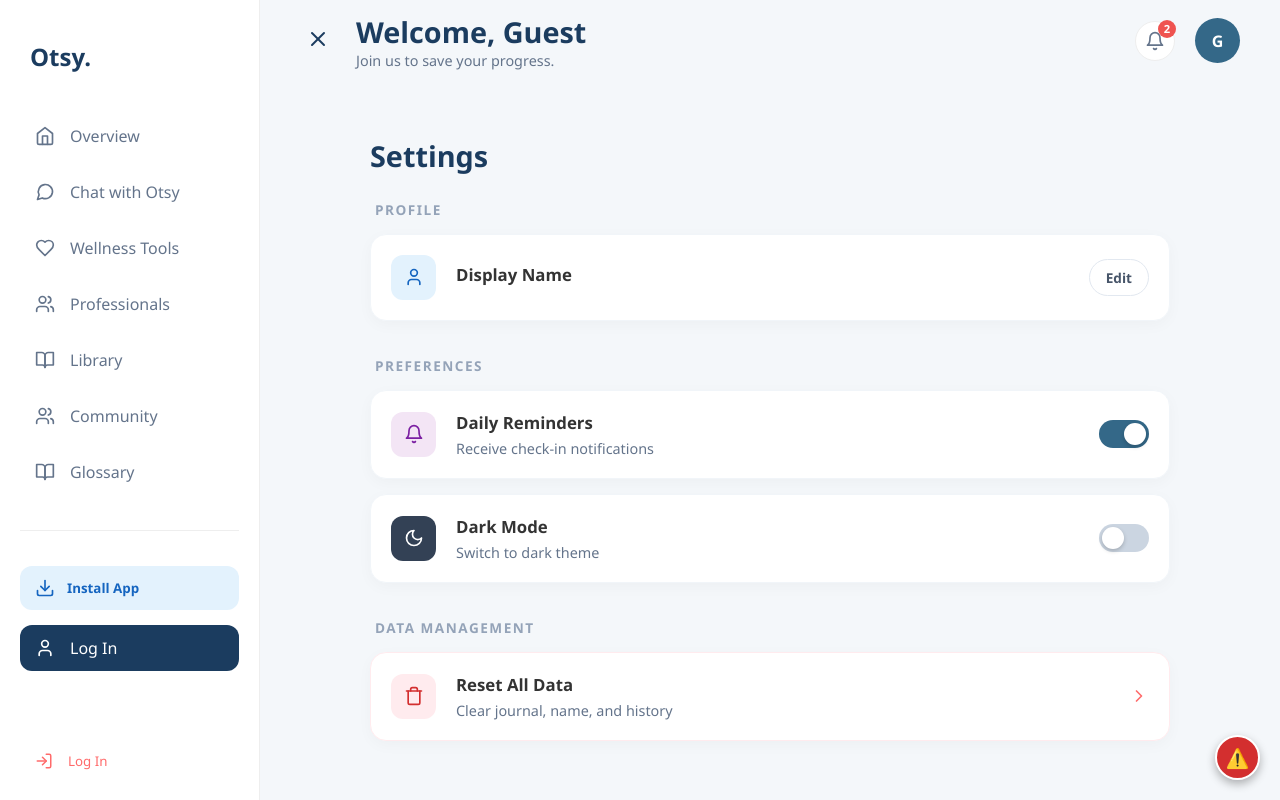
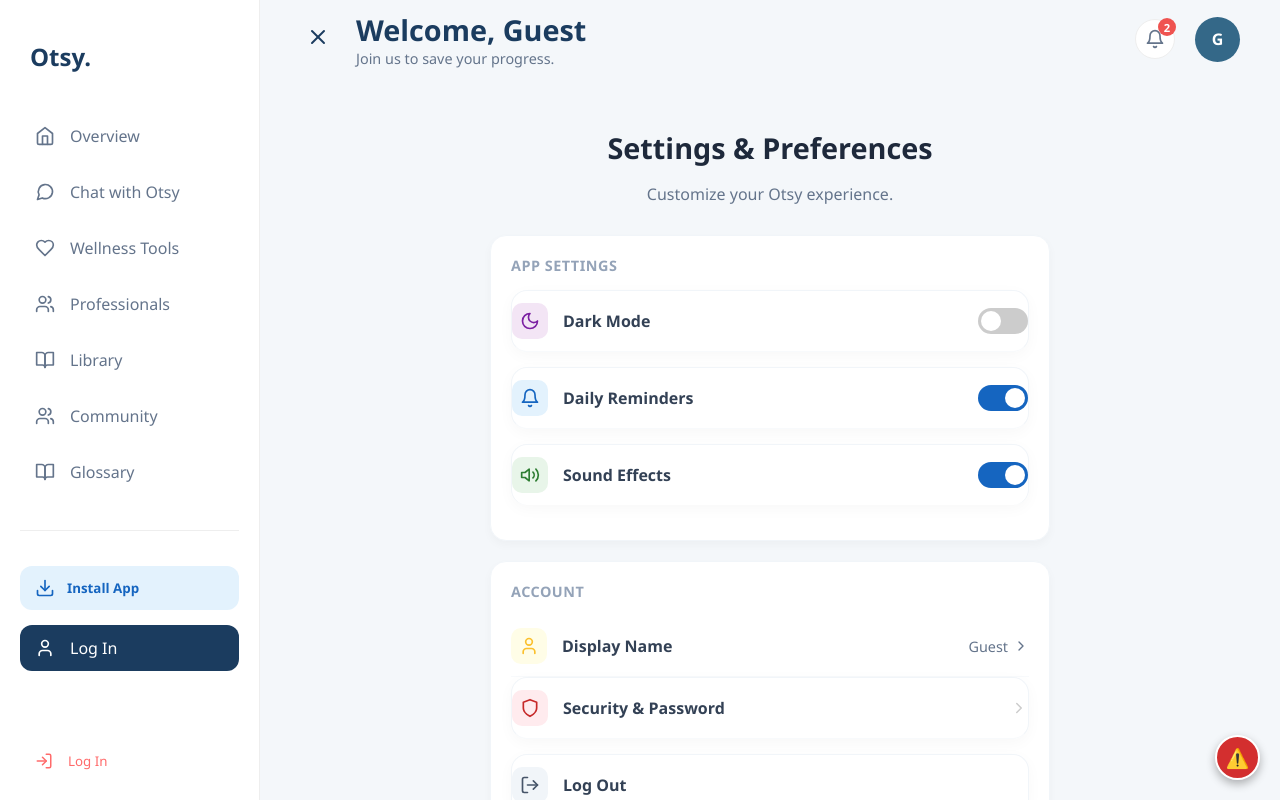
Before and after one commit to DevD-world/otsy-wellness-app, a React (Create React App) app: page /dashboard/settings in a window 1280 px wide. Built offline with nearby package versions, Linux system fonts and the light colour scheme.

Commit message:
Add settings page, dark mode toggle, and final polish

```diff
--- a/src/pages/Settings.css
+++ b/src/pages/Settings.css
@@ -141,7 +141,83 @@
   background: #fffafa;
 }
 
+
 @keyframes fadeIn {
   from { opacity: 0; transform: translateY(10px); }
   to { opacity: 1; transform: translateY(0); }
 }
+
+.settings-container { max-width: 600px; margin: 0 auto; padding: 20px; }
+.settings-header { text-align: center; margin-bottom: 30px; }
+.settings-header h2 { margin: 0; color: #1e293b; }
+.settings-header p { color: #64748b; }
+
+.settings-grid { display: flex; flex-direction: column; gap: 20px; }
+
+.settings-card {
+  background: white; border-radius: 16px; padding: 20px;
+  box-shadow: 0 4px 10px rgba(0,0,0,0.03); border: 1px solid #f1f5f9;
+}
+.settings-card h3 {
+  margin: 0 0 15px 0; font-size: 0.9rem; text-transform: uppercase;
+  color: #94a3b8; font-weight: 700; letter-spacing: 0.5px;
+}
+
+.setting-item {
+  display: flex; justify-content: space-between; align-items: center;
+  padding: 12px 0; border-bottom: 1px solid #f8fafc;
+}
+.setting-item:last-child { border-bottom: none; }
+
+.setting-label { display: flex; align-items: center; gap: 15px; font-weight: 600; color: #334155; }
+.icon-bg {
+  width: 36px; height: 36px; border-radius: 10px; display: flex; align-items: center; justify-content: center;
+}
+.icon-bg.purple { background: #f3e5f5; color: #7b1fa2; }
+.icon-bg.blue { background: #e3f2fd; color: #1565c0; }
+.icon-bg.green { background: #e8f5e9; color: #2e7d32; }
+.icon-bg.gold { background: #fffde7; color: #fbc02d; }
+.icon-bg.red { background: #ffebee; color: #c62828; }
+.icon-bg.gray { background: #f1f5f9; color: #475569; }
+
+/* Clickable items */
+.setting-item.clickable { cursor: pointer; transition: 0.2s; }
+.setting-item.clickable:hover { background: #f8fafc; padding-left: 10px; padding-right: 10px; border-radius: 8px; margin: 0 -10px; }
+.setting-item.logout { color: #c62828; }
+
+/* ACCOUNT EDIT */
+.account-edit-row {
+  display: flex; justify-content: space-between; align-items: center; padding: 12px 0; border-bottom: 1px solid #f8fafc;
+}
+.value-text { color: #64748b; font-size: 0.9rem; display: flex; align-items: center; gap: 5px; cursor: pointer; }
+.edit-input-group { display: flex; gap: 10px; }
+.edit-input-group input { padding: 5px 10px; border: 1px solid #ddd; border-radius: 8px; width: 120px; }
+.edit-input-group button { background: #1565c0; color: white; border: none; padding: 5px 10px; border-radius: 8px; cursor: pointer; }
+
+/* SWITCH TOGGLE CSS */
+.switch { position: relative; display: inline-block; width: 50px; height: 26px; }
+.switch input { opacity: 0; width: 0; height: 0; }
+.slider {
+  position: absolute; cursor: pointer; top: 0; left: 0; right: 0; bottom: 0;
+  background-color: #ccc; transition: .4s; border-radius: 34px;
+}
+.slider:before {
+  position: absolute; content: ""; height: 20px; width: 20px; left: 3px; bottom: 3px;
+  background-color: white; transition: .4s; border-radius: 50%;
+}
+input:checked + .slider { background-color: #1565c0; }
+input:checked + .slider:before { transform: translateX(24px); }
+
+/* TOAST */
+.toast-msg {
+  position: fixed; bottom: 80px; left: 50%; transform: translateX(-50%);
+  background: #333; color: white; padding: 10px 20px; border-radius: 30px;
+  animation: fadeIn 0.3s ease;
+}
+
+/* DARK MODE GLOBAL OVERRIDES */
+body.dark-mode { background: #121212; color: #f1f5f9; }
+body.dark-mode .settings-card, body.dark-mode .dashboard-container, body.dark-mode .sidebar { background: #1e1e1e; border-color: #333; color: white; }
+body.dark-mode h1, body.dark-mode h2, body.dark-mode h3 { color: #f1f5f9; }
+body.dark-mode .setting-label { color: #e2e8f0; }
+body.dark-mode .value-text { color: #94a3b8; }
--- a/src/pages/Settings.js
+++ b/src/pages/Settings.js
@@ -1,101 +1,156 @@
 import React, { useState, useEffect } from 'react';
-import { User, Trash, Bell, Moon, ChevronRight, Save, X } from 'lucide-react'; // Add Save, X
+import { Moon, Sun, Bell, Volume2, Shield, User, ChevronRight, LogOut, Save } from 'lucide-react';
+import { useNavigate } from 'react-router-dom';
 import './Settings.css';
 
+// FIREBASE
+import { auth, db } from '../firebase';
+import { updateProfile, updatePassword } from "firebase/auth";
+import { doc, updateDoc } from "firebase/firestore";
+
 const Settings = () => {
-  const [name, setName] = useState('');
-  const [isEditing, setIsEditing] = useState(false); // NEW STATE
-  const [tempName, setTempName] = useState(''); // NEW STATE
+  const navigate = useNavigate();
+  const [user, setUser] = useState(auth.currentUser);
 
+  // Preferences State
+  const [darkMode, setDarkMode] = useState(false);
+  const [notifications, setNotifications] = useState(true);
+  const [sound, setSound] = useState(true);
+
+  // Profile Edit State
+  const [displayName, setDisplayName] = useState(user?.displayName || '');
+  const [isEditing, setIsEditing] = useState(false);
+  const [status, setStatus] = useState('');
+
+  // 1. Load Saved Preferences (from LocalStorage for now)
   useEffect(() => {
-    const data = localStorage.getItem('otsy_user');
-    if (data) {
-      const parsed = JSON.parse(data);
-      setName(parsed.name);
-      setTempName(parsed.name);
-    }
+    const savedDark = localStorage.getItem('otsy_dark_mode') === 'true';
+    setDarkMode(savedDark);
+    if(savedDark) document.body.classList.add('dark-mode');
   }, []);
 
-  // NEW: Save Logic
-  const handleSaveName = () => {
-    const data = JSON.parse(localStorage.getItem('otsy_user') || '{}');
-    data.name = tempName;
-    localStorage.setItem('otsy_user', JSON.stringify(data));
-    setName(tempName);
-    setIsEditing(false);
-    // Reload to update header across app
-    window.location.reload();
+  // 2. Toggle Dark Mode
+  const toggleDarkMode = () => {
+    const newVal = !darkMode;
+    setDarkMode(newVal);
+    localStorage.setItem('otsy_dark_mode', newVal);
+
+    if(newVal) document.body.classList.add('dark-mode');
+    else document.body.classList.remove('dark-mode');
   };
 
-  const clearAllData = () => {
-    if (window.confirm("This will reset Otsy completely. Are you sure?")) {
-      localStorage.clear();
-      window.location.href = "/";
+  // 3. Update Profile Name
+  const handleSaveProfile = async () => {
+    if(!user) return;
+    setStatus('Saving...');
+    try {
+      await updateProfile(user, { displayName: displayName });
+      // Also update in Firestore if user exists there
+      const userRef = doc(db, "users", user.uid);
+      await updateDoc(userRef, { displayName: displayName }).catch(e => console.log("No firestore doc yet"));
+
+      setStatus('Saved!');
+      setIsEditing(false);
+    } catch (e) {
+      console.error(e);
+      setStatus('Error');
     }
+    setTimeout(() => setStatus(''), 2000);
   };
 
-  const toggleDarkMode = () => { document.body.classList.toggle('dark-mode'); };
+  // 4. Reset Password
+  const handlePasswordReset = () => {
+    if(!user) return;
+    navigate('/auth'); // Usually you'd send a reset email here
+    alert("For security, please log out and use 'Forgot Password' on the login screen.");
+  };
 
   return (
     <div className="settings-container">
-      <h2>Settings</h2>
+      <div className="settings-header">
+        <h2>Settings & Preferences</h2>
+        <p>Customize your Otsy experience.</p>
+      </div>
 
-      <div className="settings-section">
-        <h3>Profile</h3>
-        <div className="setting-item">
-          <div className="icon-bg blue"><User size={20}/></div>
+      <div className="settings-grid">
 
-          <div className="setting-info">
-            <h4>Display Name</h4>
-            {/* TOGGLE BETWEEN INPUT AND TEXT */}
+        {/* SECTION 1: APP PREFERENCES */}
+        <div className="settings-card">
+          <h3>App Settings</h3>
+
+          <div className="setting-item">
+            <div className="setting-label">
+              <div className="icon-bg purple"><Moon size={20}/></div>
+              <span>Dark Mode</span>
+            </div>
+            <label className="switch">
+              <input type="checkbox" checked={darkMode} onChange={toggleDarkMode}/>
+              <span className="slider round"></span>
+            </label>
+          </div>
+
+          <div className="setting-item">
+            <div className="setting-label">
+              <div className="icon-bg blue"><Bell size={20}/></div>
+              <span>Daily Reminders</span>
+            </div>
+            <label className="switch">
+              <input type="checkbox" checked={notifications} onChange={() => setNotifications(!notifications)}/>
+              <span className="slider round"></span>
+            </label>
+          </div>
+
+          <div className="setting-item">
+            <div className="setting-label">
+              <div className="icon-bg green"><Volume2 size={20}/></div>
+              <span>Sound Effects</span>
+            </div>
+            <label className="switch">
+              <input type="checkbox" checked={sound} onChange={() => setSound(!sound)}/>
+              <span className="slider round"></span>
+            </label>
+          </div>
+        </div>
+
+        {/* SECTION 2: ACCOUNT */}
+        <div className="settings-card">
+          <h3>Account</h3>
+
+          <div className="account-edit-row">
+            <div className="setting-label">
+              <div className="icon-bg gold"><User size={20}/></div>
+              <span>Display Name</span>
+            </div>
             {isEditing ? (
-              <input
-                type="text"
-                value={tempName}
-                onChange={(e) => setTempName(e.target.value)}
-                className="edit-name-input"
-                autoFocus
-              />
+              <div className="edit-input-group">
+                <input value={displayName} onChange={(e) => setDisplayName(e.target.value)} />
+                <button onClick={handleSaveProfile}><Save size={16}/></button>
+              </div>
             ) : (
-              <p>{name}</p>
+              <span className="value-text" onClick={() => setIsEditing(true)}>
+                {displayName || 'Guest'} <ChevronRight size={16}/>
+              </span>
             )}
           </div>
 
-          {/* TOGGLE BUTTONS */}
-          {isEditing ? (
-            <div style={{display:'flex', gap:'5px'}}>
-              <button className="icon-btn-small green" onClick={handleSaveName}><Save size={16}/></button>
-              <button className="icon-btn-small grey" onClick={() => setIsEditing(false)}><X size={16}/></button>
+          <div className="setting-item clickable" onClick={handlePasswordReset}>
+            <div className="setting-label">
+              <div className="icon-bg red"><Shield size={20}/></div>
+              <span>Security & Password</span>
             </div>
-          ) : (
-            <button className="edit-btn" onClick={() => setIsEditing(true)}>Edit</button>
-          )}
+            <ChevronRight size={18} color="#ccc"/>
+          </div>
+
+          <div className="setting-item clickable logout" onClick={() => { auth.signOut(); navigate('/'); }}>
+            <div className="setting-label">
+              <div className="icon-bg gray"><LogOut size={20}/></div>
+              <span>Log Out</span>
+            </div>
+          </div>
         </div>
+
       </div>
-
-      {/* ... Rest of the settings page ... */}
-      <div className="settings-section">
-        <h3>Preferences</h3>
-        <div className="setting-item">
-          <div className="icon-bg purple"><Bell size={20}/></div>
-          <div className="setting-info"><h4>Daily Reminders</h4><p>Receive check-in notifications</p></div>
-          <div className="toggle-switch active"></div>
-        </div>
-        <div className="setting-item">
-          <div className="icon-bg dark"><Moon size={20}/></div>
-          <div className="setting-info"><h4>Dark Mode</h4><p>Switch to dark theme</p></div>
-          <div className="toggle-switch" onClick={toggleDarkMode}></div>
-        </div>
-      </div>
-      <div className="settings-section danger-zone">
-        <h3>Data Management</h3>
-        <div className="setting-item" onClick={clearAllData} style={{cursor: 'pointer'}}>
-          <div className="icon-bg red"><Trash size={20}/></div>
-          <div className="setting-info"><h4>Reset All Data</h4><p>Clear journal, name, and history</p></div>
-          <ChevronRight size={20} color="#ff6b6b" />
-        </div>
-      </div>
-
+      {status && <div className="toast-msg">{status}</div>}
     </div>
   );
 };
```
Also changed, not shown: src/pages/ChatSession.js (+67 -85 lines).
